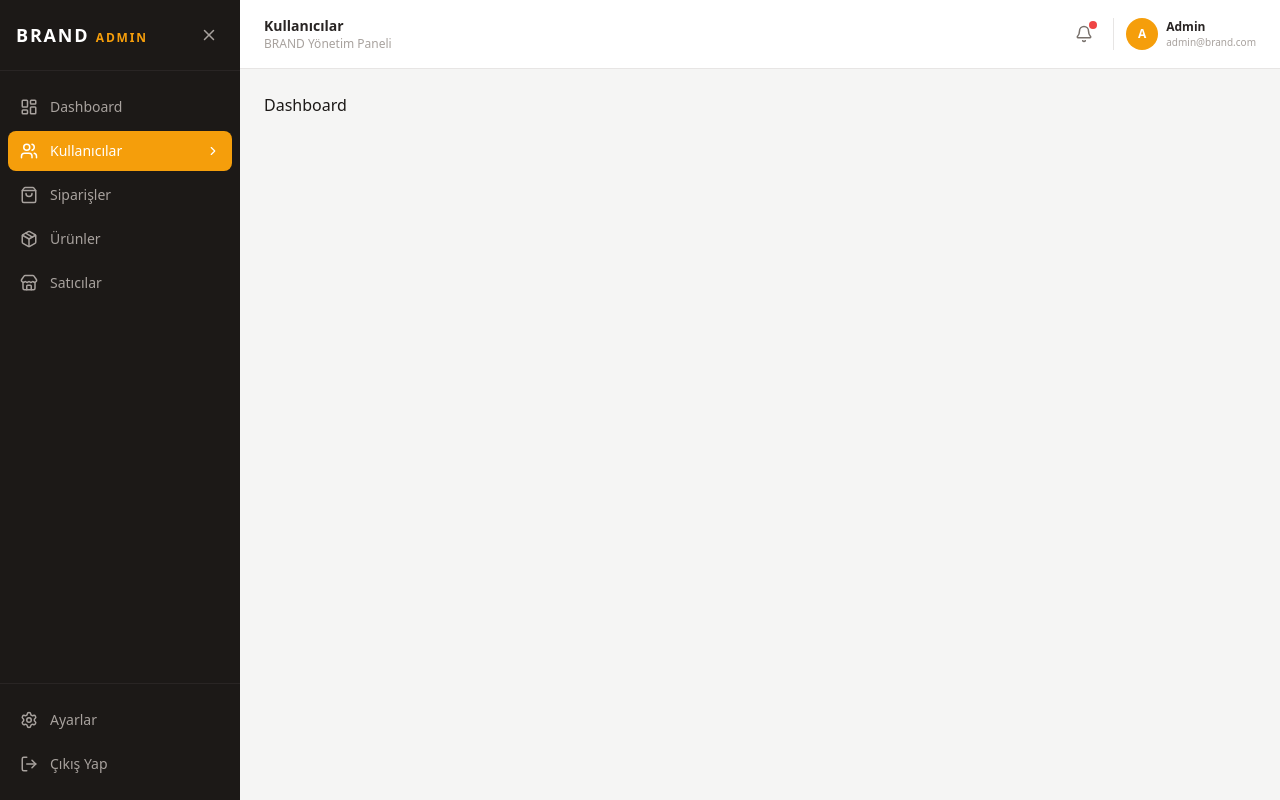
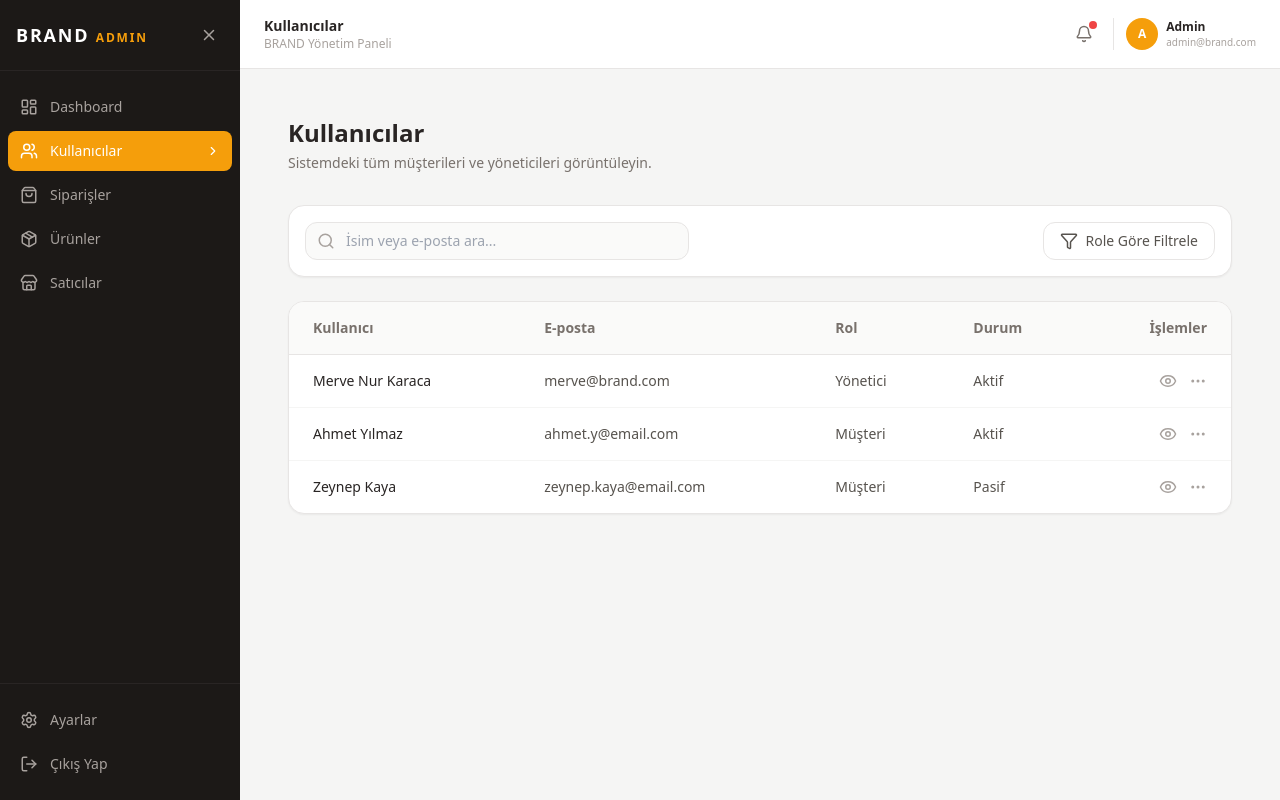
Before and after one commit to vasakz/ecommerce-app, a React (Vite) app: page /admin/kullanicilar in a window 1280 px wide. Built offline with nearby package versions, Linux system fonts and the light colour scheme.

Commit message:
Kullanıcılar sayfası iskeleti ve arama araçları eklendi.

```diff
--- a/src/pages/Admin/AdminUsers.jsx
+++ b/src/pages/Admin/AdminUsers.jsx
@@ -1,4 +1,81 @@
-function AdminDashboard() {
-  return <div>Dashboard</div>
+import { useState } from 'react'
+import { Eye, MoreHorizontal, Search, Filter } from 'lucide-react'
+
+const MOCK_KULLANICILAR = [
+  { id: 'USR-001', ad: 'Merve Nur', soyad: 'Karaca', email: 'merve@brand.com', rol: 'Yönetici', durum: 'Aktif' },
+  { id: 'USR-002', ad: 'Ahmet', soyad: 'Yılmaz', email: 'ahmet.y@email.com', rol: 'Müşteri', durum: 'Aktif' },
+  { id: 'USR-003', ad: 'Zeynep', soyad: 'Kaya', email: 'zeynep.kaya@email.com', rol: 'Müşteri', durum: 'Pasif' },
+]
+
+export default function AdminUsers() {
+  // Arama ve filtreleme için şimdilik boş state'ler
+  const [arama, setArama] = useState('')
+
+  return (
+    <div className="p-6 max-w-7xl mx-auto w-full">
+
+      {/* Üst Kısım: Başlık */}
+      <div className="mb-8">
+        <h1 className="text-2xl font-bold text-stone-800">Kullanıcılar</h1>
+        <p className="text-sm text-stone-500 mt-1">Sistemdeki tüm müşterileri ve yöneticileri görüntüleyin.</p>
+      </div>
+
+      {/* Araç Çubuğu: Arama ve Filtre */}
+      <div className="bg-white p-4 rounded-2xl border border-stone-200 mb-6 flex flex-col sm:flex-row gap-4 items-center justify-between shadow-sm">
+        <div className="relative w-full sm:w-96">
+          <Search size={18} className="absolute left-3 top-1/2 -translate-y-1/2 text-stone-400" />
+          <input
+            type="text"
+            placeholder="İsim veya e-posta ara..."
+            value={arama}
+            onChange={(e) => setArama(e.target.value)}
+            className="w-full pl-10 pr-4 py-2 bg-stone-50 border border-stone-200 rounded-xl text-sm focus:outline-none focus:ring-2 focus:ring-amber-500 transition-all"
+          />
+        </div>
+        <button className="flex items-center gap-2 text-stone-600 px-4 py-2 border border-stone-200 rounded-xl hover:bg-stone-50 transition-colors text-sm font-medium">
+          <Filter size={18} />
+          <span>Role Göre Filtrele</span>
+        </button>
+      </div>
+
+      {/* Tablo */}
+      <div className="bg-white rounded-2xl border border-stone-200 shadow-sm overflow-hidden">
+        <div className="overflow-x-auto">
+          <table className="w-full text-left text-sm whitespace-nowrap">
+            <thead className="bg-stone-50 text-stone-500 font-medium border-b border-stone-200">
+              <tr>
+                <th className="px-6 py-4">Kullanıcı</th>
+                <th className="px-6 py-4">E-posta</th>
+                <th className="px-6 py-4">Rol</th>
+                <th className="px-6 py-4">Durum</th>
+                <th className="px-6 py-4 text-right">İşlemler</th>
+              </tr>
+            </thead>
+            <tbody className="divide-y divide-stone-100">
+              {MOCK_KULLANICILAR.map((kullanici) => (
+                <tr key={kullanici.id} className="hover:bg-stone-50/50 transition-colors">
+                  <td className="px-6 py-4 font-medium text-stone-800">
+                    {kullanici.ad} {kullanici.soyad}
+                  </td>
+                  <td className="px-6 py-4 text-stone-600">{kullanici.email}</td>
+                  <td className="px-6 py-4 text-stone-600">{kullanici.rol}</td>
+                  <td className="px-6 py-4 text-stone-600">{kullanici.durum}</td>
+                  <td className="px-6 py-4">
+                    <div className="flex items-center justify-end gap-3">
+                      <button className="text-stone-400 hover:text-amber-500 transition-colors">
+                        <Eye size={18} />
+                      </button>
+                      <button className="text-stone-400 hover:text-stone-600 transition-colors">
+                        <MoreHorizontal size={18} />
+                      </button>
+                    </div>
+                  </td>
+                </tr>
+              ))}
+            </tbody>
+          </table>
+        </div>
+      </div>
+    </div>
+  )
 }
-export default AdminDashboard
```
